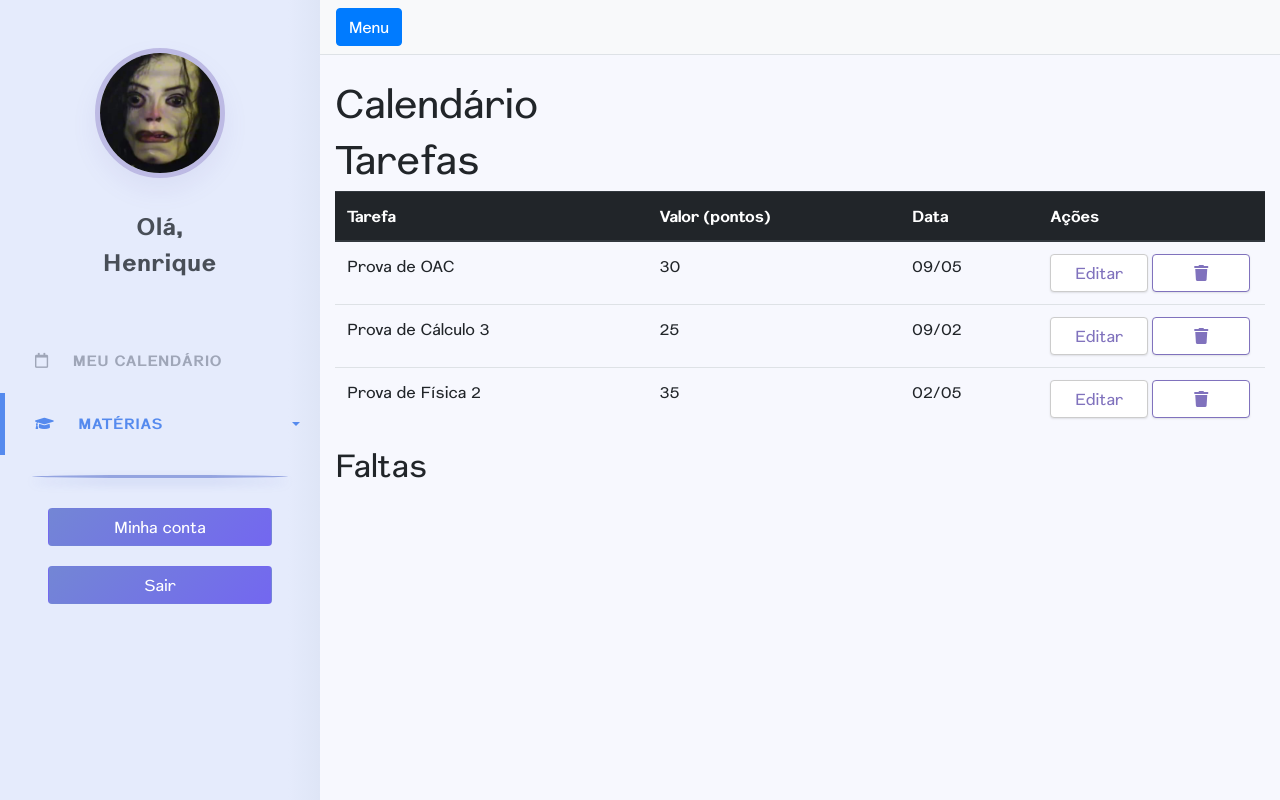
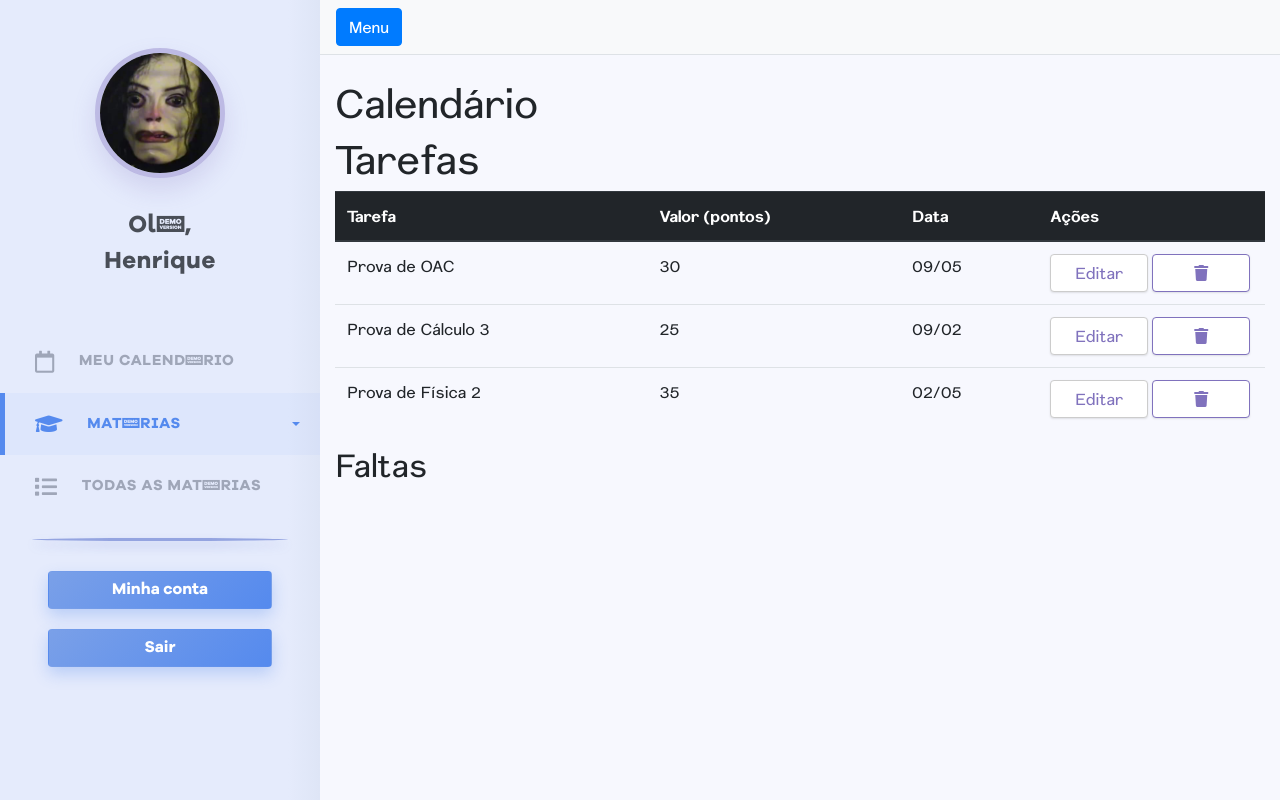
Before and after one commit to visaojr/projeto-trainee, a PHP site: page /materias.html in a window 1280 px wide. Run offline with PHP 8.4, Linux system fonts and the light colour scheme; some libraries are stand-ins or nearby versions.

Commit message:
Melhorar sidebar v2

```diff
--- a/assets/css/style.css
+++ b/assets/css/style.css
@@ -19,6 +19,16 @@
   url("../fonts/Nurom-Medium.svg#Nurom W00 Medium") format("svg"); /* iOS 4.1- */
 }
 
+@font-face {
+  font-family: "Galano Grotesque";
+  font-weight: bold;
+  src:
+  url("../fonts/galanogrotesquealtdemo-bold-webfont.woff2") format("woff2"), /* chrome、firefox */
+  url("../fonts/galanogrotesquealtdemo-bold-webfont.woff") format("woff"), /* chrome、firefox */
+
+}
+
+
 body {
   background-color: #f7f8fe;
   overflow-x: hidden;
@@ -31,28 +41,31 @@
 }
 
 a {
-      font-family:"Nurom", helvetica, arial, sans-serif;
-    font-weight: 400;
   color: #8072bd;
 }
 
 a:hover{
   color: #897ACC;
 }
+a:active {
+  opacity: 0.9;
+}
 
+button:active {
+      background: #2E4A80;
+}
 
 #sidebar-wrapper {
-  color: #484e57;
+ font-family: "Galano Grotesque", helvetica, arial, sans-serif;
+ font-weight: bold;
+  color: #494e57;
   min-height: 100vh;
   margin-left: -15rem;
   -webkit-transition: margin .25s ease-out;
   -moz-transition: margin .25s ease-out;
   -o-transition: margin .25s ease-out;
   transition: margin .25s ease-out;
-}
-
-#sidebar-wrapper {
-background: #e5ebfc;
+  background: #e5ebfc;
 background: -moz-linear-gradient(left, #e5ebfc 90%, #dee5f6 100%);
 background: -webkit-linear-gradient(left, #e5ebfc 90%,#dee5f6 100%);
 background: linear-gradient(to right, #e5ebfc 90%,#dee5f6 100%);
@@ -64,7 +77,7 @@
   padding: 0.875rem 1.25rem;
   font-size: 1.5rem;
   font-weight: 700;
-  letter-spacing: .05em;
+  letter-spacing: .02em;
 }
 
 #sidebar-wrapper .list-group {
@@ -111,14 +124,14 @@
     border-radius: 50%;
     object-fit: cover;
     border: 5px solid rgba(128, 114, 189, 0.4);
-    box-shadow: 0 12px 25px rgba(128, 114, 189, 0.1);
+    box-shadow: 0 12px 25px rgba(128, 114, 189, 0.2);
     transition: all ease-in-out 250ms;
 }
 
 
 .imagem-perfil img:hover {
     border: 5px solid rgba(128, 114, 189, 0.6);
-    box-shadow: 0 10px 20px rgba(128, 114, 189, 0.3);
+    box-shadow: 0 10px 20px rgba(128, 114, 189, 0.4);
 }
 
 
@@ -128,6 +141,10 @@
     padding: 20px 0;
 }
 
+.list-group i {
+  font-size: 22px;
+vertical-align: bottom;
+}
 .list-group li a {
   position: relative;
   color: #9fa6b8;
@@ -141,10 +158,35 @@
 
 .list-group li a:hover {
   text-decoration: none;
+background: rgba(181, 181, 181, 0.05);
 
 }
+
+.list-group li ul li a {
+
+    color: #9fa6b8;
+    font-size: 0.8em !important;
+    padding-left: 30px !important;
+    background: rgba(85, 138, 238, 0.05);
+
+      transition: all ease 100ms;
+}
+
+
+.list-group li ul li a:hover {
+    color: white;
+    background: #558aee;
+    background: -moz-linear-gradient(-45deg, #7aa0e8 0%, #558aee 100%);
+    background: -webkit-linear-gradient(-45deg, #7aa0e8 0%,#558aee 100%);
+    background: linear-gradient(135deg, #7aa0e8 0%,#558aee 100%);
+    filter: progid:DXImageTransform.Microsoft.gradient( startColorstr='#7aa0e8', endColorstr='#558aee',GradientType=1 );
+    box-shadow: 0 7px 15px -5px rgba(85, 138, 238, 0.5);
+}
+
+
 .list-group li.active>a, a[aria-expanded="true"] {
     color: #558aee;
+        background: rgba(85, 138, 238, 0.05);
     border-left: 5px solid;
 }
 
@@ -171,23 +213,29 @@
 
 }
 
-.botao-sidebar {
+.botao-sidebar  {
+   box-sizing: border-box;
+  transition: all ease 200ms;
 width: 70%;
 margin: 10px 0;
 color: white;
-background: #ce9ffc;
-background: -moz-linear-gradient(-45deg, #7386D5 0%, #7367f0 100%);
-background: -webkit-linear-gradient(-45deg, #7386D5 0%,#7367f0 100%);
-background: linear-gradient(135deg, #7386D5 0%,#7367f0 100%);
-filter: progid:DXImageTransform.Microsoft.gradient( startColorstr='#7386D5', endColorstr='#7367f0',GradientType=1 );
-
-}
-.botao-sidebar:active {
+background: #558aee;
+background: -moz-linear-gradient(-45deg, #7aa0e8 0%, #558aee 100%);
+background: -webkit-linear-gradient(-45deg, #7aa0e8 0%,#558aee 100%);
+background: linear-gradient(135deg, #7aa0e8 0%,#558aee 100%);
+filter: progid:DXImageTransform.Microsoft.gradient( startColorstr='#7aa0e8', endColorstr='#558aee',GradientType=1 );
+box-shadow: 0 7px 15px rgba(85, 138, 238, 0.3);
 
 }
 
-.botao-sidebar:hover {
-
+.botao-sidebar:hover, .botao-sidebar:focus, .botao-sidebar:hover:active, .botao-sidebar:active {
+background: #558aee;
+background: -moz-linear-gradient(-45deg, #7aa0e8 0%, #558aee 100%);
+background: -webkit-linear-gradient(-45deg, #7aa0e8 0%,#558aee 100%);
+background: linear-gradient(135deg, #7aa0e8 0%,#558aee 100%);
+filter: progid:DXImageTransform.Microsoft.gradient( startColorstr='#7aa0e8', endColorstr='#558aee',GradientType=1 );
+opacity: 0.9;
+box-shadow: 0 7px 15px rgba(85, 138, 238, 0.5)
 }
 
 /*----------------------- Novos botões de editar e excluir ----------------------------*/
--- a/materias.html
+++ b/materias.html
@@ -55,6 +55,12 @@
         		</li>
         	</ul>
         </li>
+
+        <li>
+      		<a href="#"><i class="fas fa-list mr-4"></i></i>Todas as matérias</a>
+      	</li>
+
+
     </ul>
 
 <span class="sidebar-separador"></span>
```
Also changed, not shown: assets/fonts/galanogrotesquealtdemo-bold-webfont.woff (added), assets/fonts/galanogrotesquealtdemo-bold-webfont.woff2 (added).
